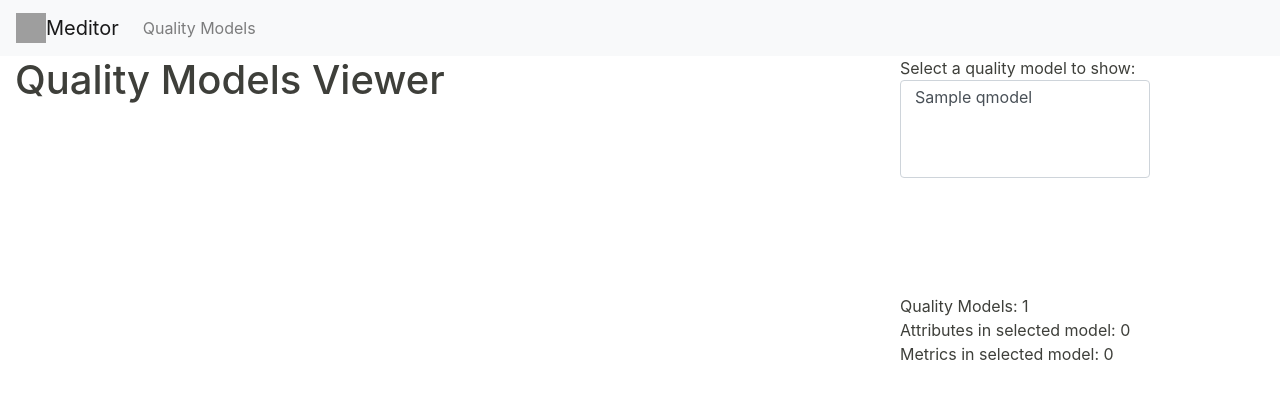
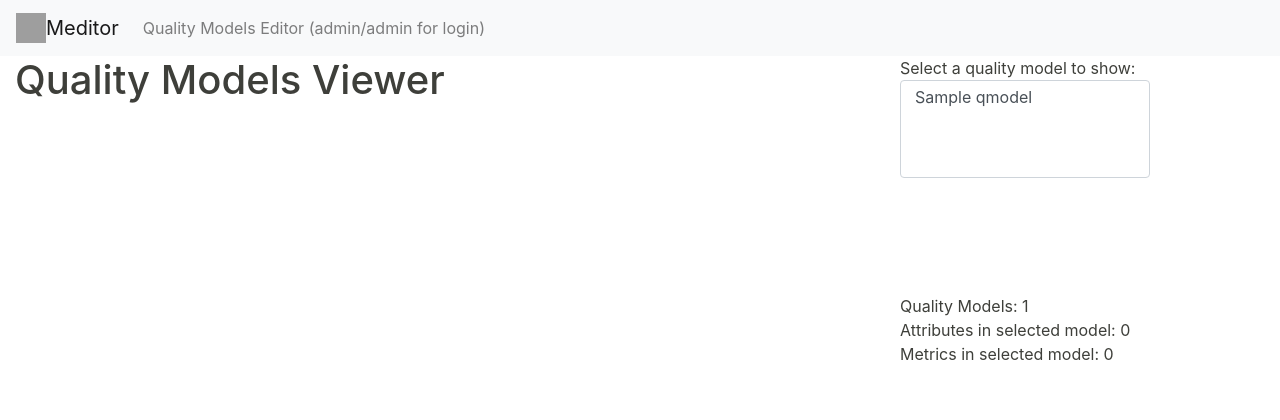
Before and after one commit to Bitergia/prosoul, a Django app: template django_meditor/meditor/templates/meditor/viewer.html in a window 1280 px wide. Shown: the top 420 px of the page. Run offline with Django 3.2, Linux system fonts and the light colour scheme; tables that the repository leaves empty hold one stand-in row (values such as "Sample post"); the template is opened without the code that fills it: values that come from a table or form of the project are taken from there, most other values are stand-ins (such as "Sample title", 1, 10 or a date in 2020); some libraries are stand-ins or nearby versions; grey boxes are pictures that could not be loaded.

Commit message:
[view] Add a link to djando admin interface as the Quality Model Editor

```diff
--- a/django_meditor/django_meditor/templates/base.html
+++ b/django_meditor/django_meditor/templates/base.html
@@ -43,7 +43,7 @@
 
             <ul class="navbar-nav">
                 <li class="nav-item">
-                    <a class="nav-link {% if active_page == 'quality_models' %} 'active' {% endif %}" href="/">Quality Models</a>
+                    <a class="nav-link {% if active_page == 'quality_models' %} 'active' {% endif %}" href="/admin">Quality Models Editor (admin/admin for login)</a>
                 </li>
             </ul>
 
--- a/django_meditor/meditor/templates/meditor/viewer.html
+++ b/django_meditor/meditor/templates/meditor/viewer.html
@@ -1,7 +1,7 @@
 {% extends 'base.html' %}
 {% with active_page="viewer" %}
 
-{% block title %}Project{% endblock %}
+{% block title %}Quality Models{% endblock %}
 
 {% block head %}
     {{ block.super }}
```
